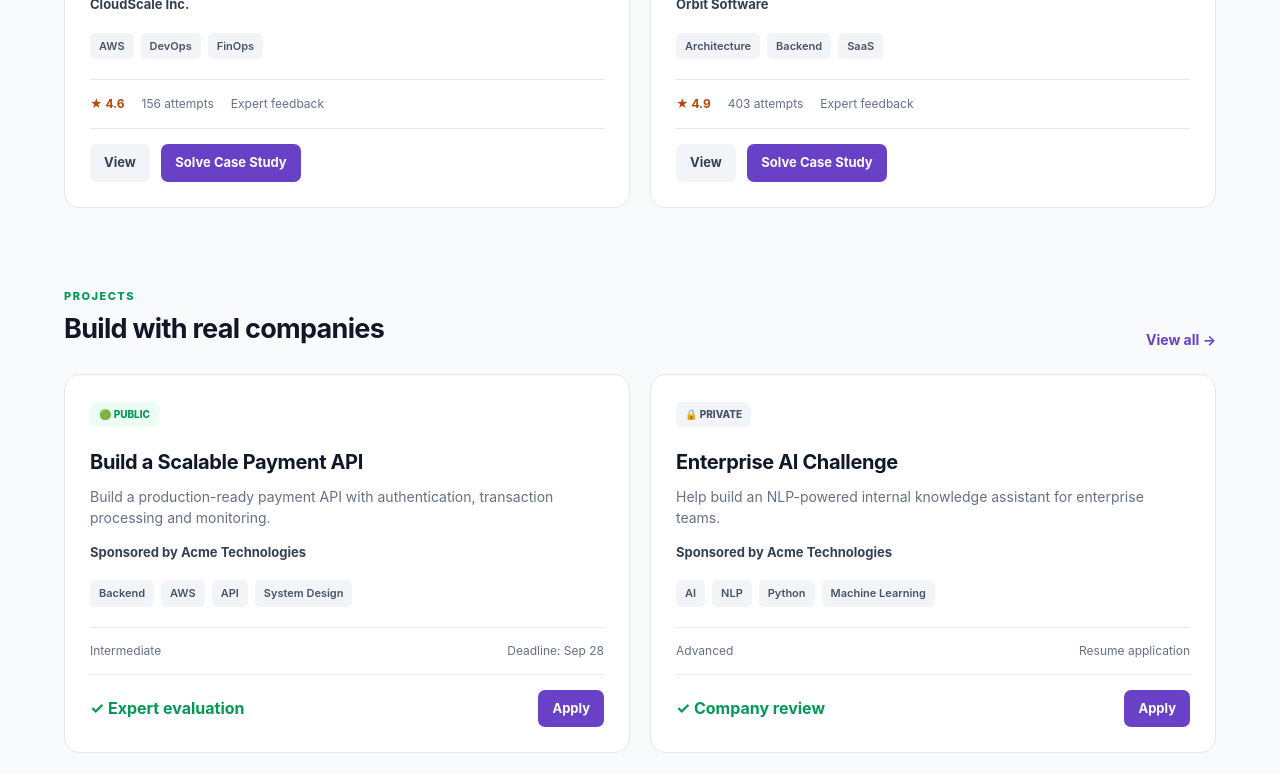
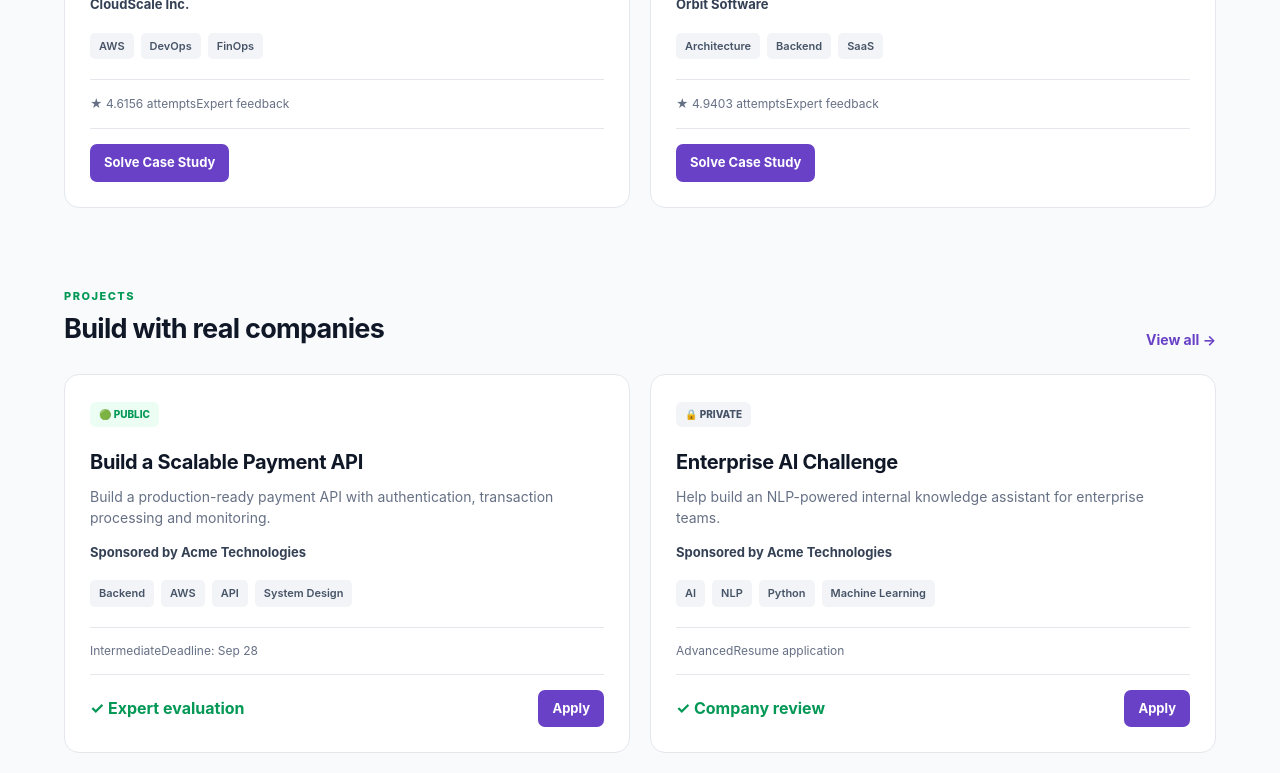
Before and after one commit to nestyinconnect-netizen/tale, a plain HTML site: page index.html in a window 1280 px wide. Shown: the part 1420-2193 px from the top of the page. Drawn offline with Linux system fonts and the light colour scheme.

Commit message:
Render opportunities from JSON

```diff
--- a/app.js
+++ b/app.js
@@ -14,8 +14,103 @@ const searchInput =
 const filters =
   document.querySelectorAll(".filter");
 
-const cards =
+let cards =
   document.querySelectorAll(".searchable");
+
+function createOpportunityCard(item, kind) {
+  const card = document.createElement("article");
+  const isCaseStudy = kind === "caseStudy";
+  const isPrivate = item.type === "private";
+  const badgeClass = isCaseStudy ? "case" : isPrivate ? "private" : "public";
+  const badgeText = isCaseStudy
+    ? "🟣 CASE STUDY"
+    : isPrivate
+      ? "🔒 PRIVATE"
+      : "🟢 PUBLIC";
+  const applicationUrl = isCaseStudy
+    ? `${item.applicationPage}?caseId=${encodeURIComponent(item.id)}`
+    : `apply.html?projectId=${encodeURIComponent(item.id)}&type=${encodeURIComponent(item.type)}`;
+
+  card.className = `card searchable ${isCaseStudy ? "case-item" : "project-item"}${
+    isCaseStudy ? "" : ` ${isPrivate ? "private-item" : "public-item"}`
+  }`;
+
+  const badge = document.createElement("div");
+  badge.className = `badge ${badgeClass}`;
+  badge.textContent = badgeText;
+  card.append(badge);
+
+  const title = document.createElement("h3");
+  title.textContent = item.title;
+  card.append(title);
+
+  const description = document.createElement("p");
+  description.textContent = item.description;
+  card.append(description);
+
+  const company = document.createElement("div");
+  company.className = "company";
+  company.textContent = item.company;
+  card.append(company);
+
+  const tags = document.createElement("div");
+  tags.className = "tags";
+  item.tags.forEach(tag => {
+    const tagElement = document.createElement("span");
+    tagElement.textContent = tag;
+    tags.append(tagElement);
+  });
+  card.append(tags);
+
+  const meta = document.createElement("div");
+  meta.className = isCaseStudy ? "card-info" : "project-meta";
+  if (isCaseStudy) {
+    meta.append(`${item.rating ? `★ ${item.rating}` : ""}`);
+    meta.append(`${item.attempts ? `${item.attempts} attempts` : ""}`);
+    meta.append(item.feedback || "");
+  } else {
+    meta.append(item.level || "");
+    meta.append(item.deadline ? `Deadline: ${item.deadline}` : item.application || "");
+  }
+  card.append(meta);
+
+  const footer = document.createElement("div");
+  footer.className = "card-footer";
+  if (!isCaseStudy) {
+    const evaluation = document.createElement("span");
+    evaluation.className = "evaluation";
+    evaluation.textContent = `✓ ${item.evaluation || "Evaluation"}`;
+    footer.append(evaluation);
+  }
+
+  const link = document.createElement("a");
+  link.className = "primary";
+  link.href = applicationUrl;
+  link.textContent = isCaseStudy ? "Solve Case Study" : "Apply";
+  footer.append(link);
+  card.append(footer);
+
+  return card;
+}
+
+async function loadOpportunities() {
+  const response = await fetch("content-template.json");
+  if (!response.ok) {
+    throw new Error(`Could not load opportunities: ${response.status}`);
+  }
+
+  const content = await response.json();
+  const caseStudyCards = document.getElementById("caseStudyCards");
+  const projectCards = document.getElementById("projectCards");
+
+  caseStudyCards.replaceChildren(
+    ...content.caseStudies.map(item => createOpportunityCard(item, "caseStudy"))
+  );
+  projectCards.replaceChildren(
+    ...content.projects.map(item => createOpportunityCard(item, "project"))
+  );
+  cards = document.querySelectorAll(".searchable");
+}
 
 
 function filterCards() {
@@ -156,3 +251,7 @@ filters.forEach(filter => {
   );
 
 });
+
+loadOpportunities().catch(error => {
+  console.error("Could not load opportunity content:", error);
+});
--- a/content-template.json
+++ b/content-template.json
@@ -2,7 +2,7 @@
   "caseStudies": [
     {
       "id": "case-payment-scaling",
-      "title": "Scaling a Payment Platform",
+      "title": "Scaling a cloud Platform",
       "description": "A rapidly growing payment company is experiencing increasing latency during peak transaction periods.",
       "company": "Acme Technologies",
       "tags": ["Payments", "Backend", "AWS", "System Design"],
--- a/index.html
+++ b/index.html
@@ -172,7 +172,7 @@
 
 
 
-  <div class="cards">
+  <div class="cards" id="caseStudyCards">
 
 
     <!-- CASE STUDY 1 -->
@@ -506,7 +506,7 @@
 
 
 
-  <div class="cards">
+  <div class="cards" id="projectCards">
 
 
     <!-- PUBLIC PROJECT 1 -->
```
